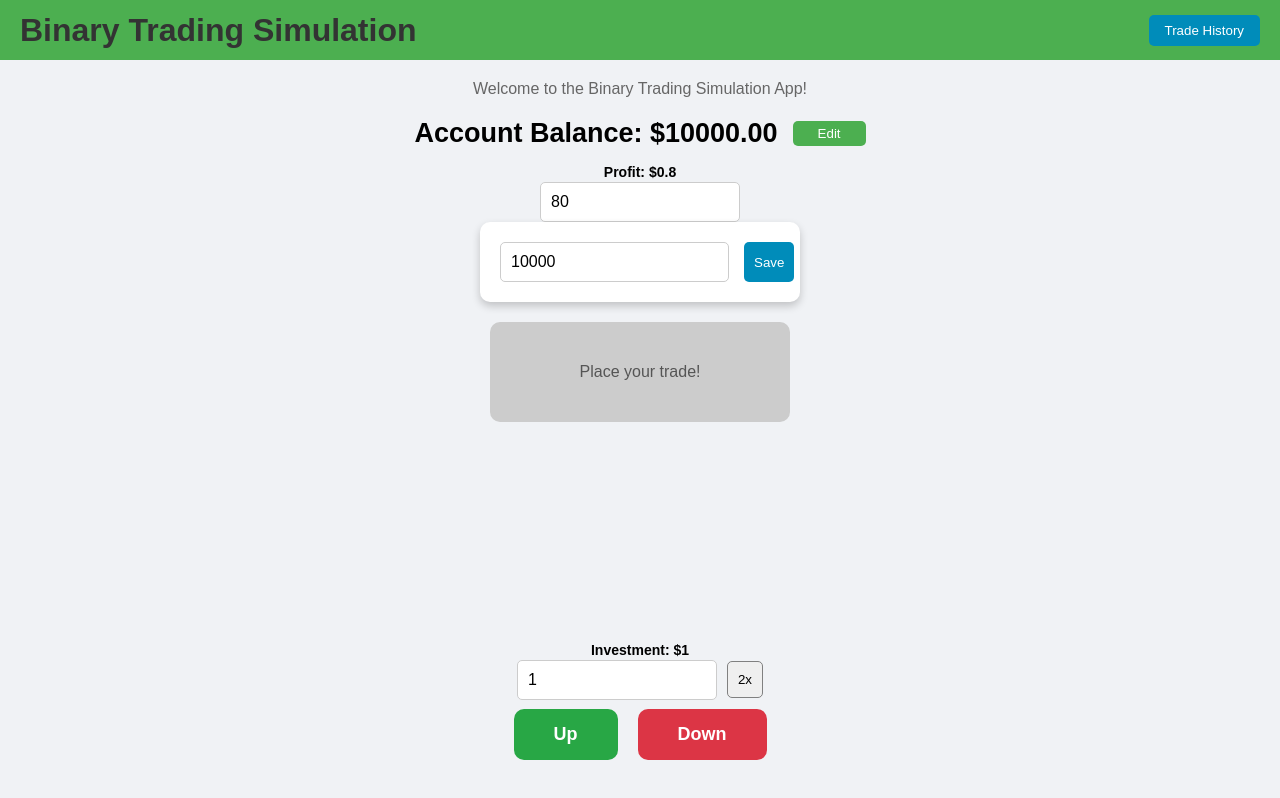
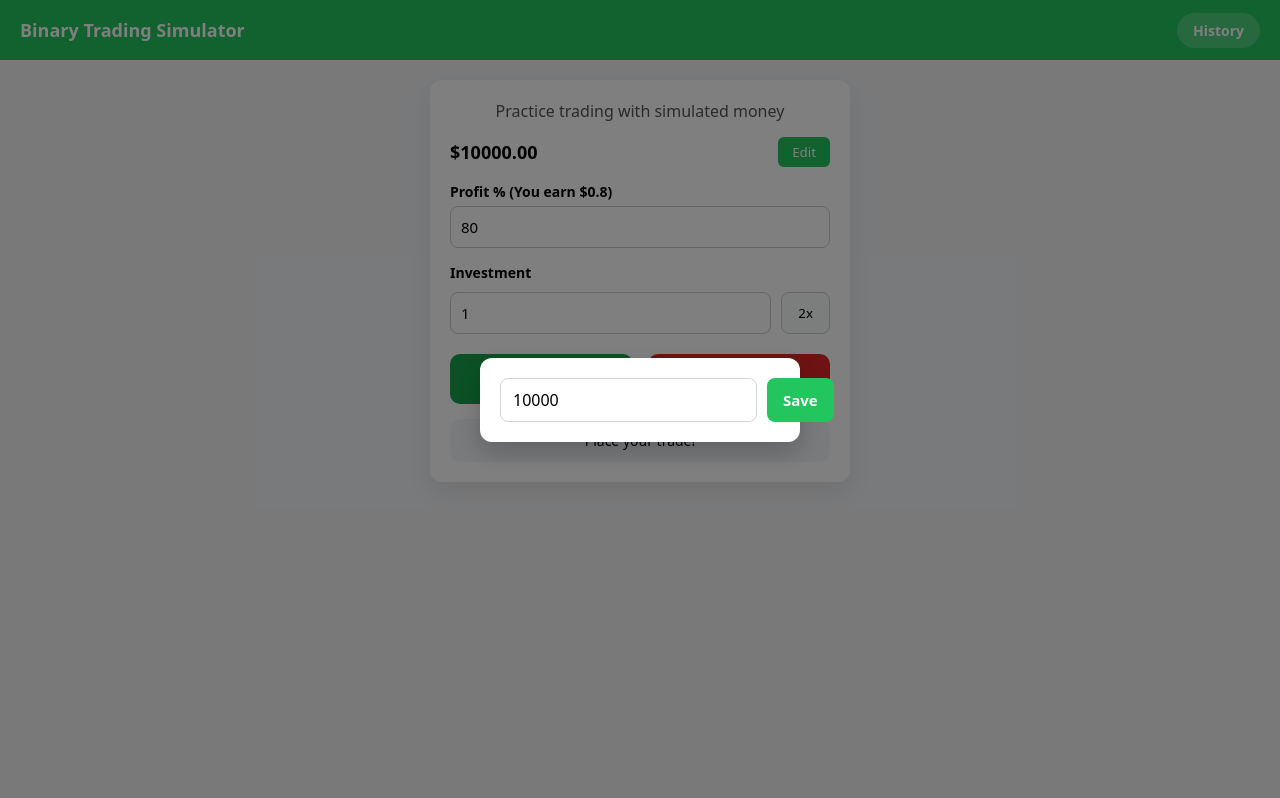
Before and after one commit to awais-2005/binary-trading-simulation, a React (Vite) app: page / in a window 1280 px wide. Both pictures are taken after a click on the button "Edit". Built offline with nearby package versions, Linux system fonts and the light colour scheme.

Commit message:
Got polished version from ChatGPT

```diff
--- a/src/App.jsx
+++ b/src/App.jsx
@@ -12,133 +12,109 @@ function App() {
     const [showHistory, setShowHistory] = useState(false);
     const [profit, setProfit] = useState(Number(localStorage.getItem('profit')) || 80);
 
-    useEffect(() => {
-        localStorage.setItem('balance', balance.toString());
-    }, [balance]);
-
-    useEffect(() => {
-        localStorage.setItem('investment', investment.toString());
-    }, [investment]);
-
-    useEffect(() => {
-        localStorage.setItem('tradeResult', tradeResult);
-    }, [tradeResult]);
-
-    useEffect(() => {
-        localStorage.setItem('tradeHistory', JSON.stringify(tradeHistory));
-    }, [tradeHistory]);
-
-    useEffect(() => {
-        localStorage.setItem('profit', profit.toString());
-    }, [profit]);
+    useEffect(() => localStorage.setItem('balance', balance), [balance]);
+    useEffect(() => localStorage.setItem('investment', investment), [investment]);
+    useEffect(() => localStorage.setItem('tradeResult', tradeResult), [tradeResult]);
+    useEffect(() => localStorage.setItem('tradeHistory', JSON.stringify(tradeHistory)), [tradeHistory]);
+    useEffect(() => localStorage.setItem('profit', profit), [profit]);
 
     const placeTrade = (type) => {
         if (investment > balance) {
-            setTradeResult("Insufficient balance for this investment.");
+            setTradeResult("Insufficient balance.");
             return;
         }
+
         setBalance(balance - investment);
-
         showLoading(true);
 
-        calculateTradeOutcome(type, investment, balance);
-    };
-
-    const calculateTradeOutcome = (type, investmentAmount, currentBalance) => {
         setTimeout(() => {
             const result = Math.random() < 0.5 ? "up" : "down";
+
             if (type === result) {
-                setBalance(currentBalance + investmentAmount*(profit/100));
-                setTradeResult(`You won! The market went ${result}. You gained $${investmentAmount*(profit/100)}.`);
+                setBalance(prev => prev + investment + investment * (profit / 100));
+                setTradeResult(`You won! Gained $${investment * (profit / 100)}`);
             } else {
-                setTradeResult(`You lost! The market went ${result}. You lost $${investmentAmount}.`);
+                setTradeResult(`You lost! Lost $${investment}`);
             }
+
             showLoading(false);
+
             setTradeHistory(prev => [{
                 type,
-                investment: investmentAmount,
-                result: type === result ? "won" : "lost",
-                payout: type === result ? investmentAmount*(profit/100) : -investmentAmount,
+                investment,
+                payout: type === result ? investment * (profit / 100) : -investment,
                 dateTime: new Date().toLocaleString()
             }, ...prev]);
-        }, 3000);
-    }
-
-    const renderTradeHistory = () => {
-        return (
-            <div className='trade-history'>
-                <h2>Trade History</h2>
-                {tradeHistory.length > 0 ? tradeHistory.map((trade, index) => (
-                    <div key={index} className='trade-item'>
-                        <div>
-                            <span className='trade-type'>{trade.type == 'up' ? 'Buy' : 'Sell'}</span>
-                            <span className='payout' style={{color: trade.payout > 0 ? 'green' : 'red'}} >${trade.payout > 0 ? trade.payout : -trade.payout}</span>
-                        </div>
-                        <span className='date-time'>{trade.dateTime || 'XX-XX-XXXX XX:XX:XX'}</span>
-                    </div>
-                )) : <p className='no-trades'>No trades made yet.</p>}
-            </div>
-        );
+        }, 1500);
     };
 
     return (
         <main>
             <div className="navbar">
-            <h1>Binary Trading Simulation</h1>
-            <button className='history' onClick={() => setShowHistory(!showHistory)}>{!showHistory ? 'Trade History' : 'Close'}</button>
-        </div>
-        <p>Welcome to the Binary Trading Simulation App!</p>
-        <div className='balance'>
-            <h2>Account Balance: ${balance.toFixed(2)}</h2>
-            <button className='edit-balance' onClick={() => {setShowSetBalance(!showSetBalance)}}>Edit</button>
+                <h1>Binary Trading Simulator</h1>
+                <button className="history" onClick={() => setShowHistory(!showHistory)}>
+                    {showHistory ? "Close" : "History"}
+                </button>
             </div>
 
-        <span className='profit-label'>Profit: ${investment*(profit/100)}</span>
-        <input className="profit"
-            type="number"
-            min={1}
-            max={100}
-            placeholder="Profit Percentage"
-            value={profit}
-            onChange={(e) => setProfit(Number(e.target.value))}
-        />
+            <div className="card">
+                <p>Practice trading with simulated money</p>
+
+                <div className="balance">
+                    <h2>${balance.toFixed(2)}</h2>
+                    <button className="edit-balance" onClick={() => setShowSetBalance(true)}>Edit</button>
+                </div>
+
+                <div className="input-group">
+                    <label>Profit % (You earn ${investment * (profit / 100)})</label>
+                    <input type="number" value={profit} onChange={e => setProfit(+e.target.value)} />
+                </div>
+
+                <div className="input-group">
+                    <label>Investment</label>
+                    <div className="invest-row">
+                        <input type="number" value={investment} onChange={e => setInvestment(+e.target.value)} />
+                        <button className="double-up" onClick={() => setInvestment(investment * 2)}>2x</button>
+                    </div>
+                </div>
+
+                <div className="trade-buttons">
+                    <button className="trade-button call-button" onClick={() => placeTrade("up")}>UP</button>
+                    <button className="trade-button put-button" onClick={() => placeTrade("down")}>DOWN</button>
+                </div>
+
+                {loading && <div className="loading">Placing trade...</div>}
+                {!loading && <div className="trade-result">{tradeResult}</div>}
+            </div>
 
             {showSetBalance && (
-            <div className='set-balance-content'>
-                <input
-                    type="number"
-                    value={balance}
-                    onChange={(e) => setBalance(Number(e.target.value))}
-                />
-                <button onClick={() => setShowSetBalance(false)}>Save</button>
+                <div className="set-balance-modal">
+                    <div className="set-balance-content">
+                        <input type="number" value={balance} onChange={e => setBalance(+e.target.value)} />
+                        <button className='save-button' onClick={() => setShowSetBalance(false)}>Save</button>
+                    </div>
                 </div>
             )}
 
-        {loading && <div className='loading'>Placing trade...</div>}
-        {tradeResult && !loading && <div className='trade-result'>{tradeResult}</div>}
-
-        <span className='investment-label'>Investment: ${investment}</span>
-
-        <div className="invest-container">
-            <input className="investment"
-                type="number"
-                min={1}
-                placeholder="Investment Amount"
-                value={investment}
-                onChange={(e) => setInvestment(Number(e.target.value))}
-            />
-            <button className='double-up' onClick={() => setInvestment(investment*2)} >2x</button>
+            {showHistory && (
+                <div className="trade-history">
+                    <h3>Trade History</h3>
+                    {tradeHistory.length === 0 && <p>No trades yet</p>}
+                    {tradeHistory.map((t, i) => (
+                        <div key={i} className="trade-item">
+                            <div>
+                                <span>{t.type === 'up' ? 'BUY' : 'SELL'}</span>
+                                <span style={{ color: t.payout > 0 ? 'green' : 'red' }}>
+                                    ${Math.abs(t.payout)}
+                                </span>
                             </div>
-
-        <div className="trade-buttons-container">
-            <button className='trade-button call-button' onClick={() => placeTrade("up")} >Up</button>
-            <button className='trade-button put-button' onClick={() => placeTrade("down")} >Down</button>
+                            <span>{t.dateTime}</span>
                         </div>
-
-        {showHistory && renderTradeHistory()}
-
+                    ))}
+                </div>
+            )}
         </main>
-  )
+    );
 }
 
-export default App
+export default App;
--- a/src/index.css
+++ b/src/index.css
@@ -2,241 +2,265 @@
     margin: 0;
     padding: 0;
     box-sizing: border-box;
-    font-family: Arial, sans-serif;
+    font-family: system-ui, -apple-system, BlinkMacSystemFont, "Segoe UI", sans-serif;
 }
+
 body {
-    background-color: #f0f2f5;
+    background-color: #f3f4f6;
 }
+
 main {
+    min-height: 100vh;
     display: flex;
     flex-direction: column;
     align-items: center;
 }
+
+/* NAVBAR */
 .navbar {
     width: 100%;
     height: 60px;
-    background-color: #4caf50;
+    background-color: #22c55e;
     display: flex;
     align-items: center;
     justify-content: space-between;
     padding: 0 20px;
     color: white;
-    margin-bottom: 20px;
 }
-h1 {
-    color: #333;
+
+.navbar h1 {
+    font-size: 18px;
 }
+
 .history {
     padding: 8px 16px;
+    font-size: 14px;
+    font-weight: 600;
+    border-radius: 999px; /* pill shape */
     border: none;
-    border-radius: 5px;
-    background-color: #008cba;
+    background-color: rgba(255, 255, 255, 0.2);
+    color: #ffffff;
+    cursor: pointer;
+    transition: background-color 0.2s ease, transform 0.1s ease;
+}
+
+.history:hover {
+    background-color: rgba(255, 255, 255, 0.35);
+}
+
+.history:active {
+    transform: scale(0.96);
+}
+
+/* Mobile tweak */
+@media (max-width: 480px) {
+    .history {
+        padding: 6px 12px;
+        font-size: 13px;
+    }
+}
+
+
+/* CARD */
+.card {
+    background: white;
+    width: 95%;
+    max-width: 420px;
+    border-radius: 12px;
+    padding: 20px;
+    margin-top: 20px;
+    box-shadow: 0 10px 25px rgba(0,0,0,0.08);
+}
+
+p {
+    text-align: center;
+    color: #555;
+    margin-bottom: 15px;
+}
+
+/* BALANCE */
+.balance {
+    display: flex;
+    justify-content: space-between;
+    align-items: center;
+}
+
+.balance h2 {
+    font-size: 18px;
+}
+
+.edit-balance {
+    padding: 6px 14px;
+    border-radius: 6px;
+    border: none;
+    background: #22c55e;
     color: white;
     cursor: pointer;
 }
-p {
-    color: #666;
-    margin-bottom: 20px;
-    align-self: center;
-    text-align: center;
+
+/* INPUT GROUP */
+.input-group {
+    margin-top: 15px;
 }
-.balance {
+
+.input-group label {
+    font-size: 14px;
+    font-weight: 600;
+    display: block;
+    margin-bottom: 5px;
+}
+
+.input-group input {
+    width: 100%;
+    padding: 10px;
+    border-radius: 8px;
+    border: 1px solid #ccc;
+    font-size: 15px;
+}
+
+/* INVEST */
+.invest-row {
     display: flex;
-    align-items: center;
-    justify-content: center;
+    gap: 10px;
+    margin-top: 10px;
+}
+
+.double-up {
+    padding: 10px 16px;
+    border-radius: 8px;
+    border: 1px solid #ccc;
+    cursor: pointer;
+    background: #f9fafb;
+}
+
+/* TRADE BUTTONS */
+.trade-buttons {
+    display: flex;
     gap: 15px;
-    font-size: 18px;
-    font-weight: 600;
+    margin-top: 20px;
 }
-.edit-balance {
-    padding: 5px 25px;
+
+.trade-button {
+    flex: 1;
+    padding: 14px;
+    font-size: 16px;
+    font-weight: bold;
+    border-radius: 10px;
     border: none;
-    border-radius: 5px;
-    background-color: #4caf50;
     color: white;
     cursor: pointer;
 }
-.edit-balance:hover {
-    background-color: #45a049;
+
+.call-button {
+    background: #16a34a;
 }
+
+.put-button {
+    background: #dc2626;
+}
+
+/* RESULT */
+.loading,
+.trade-result {
+    margin-top: 15px;
+    padding: 12px;
+    text-align: center;
+    background: #f1f5f9;
+    border-radius: 10px;
+    font-size: 14px;
+}
+
+/* MODAL */
 .set-balance-modal {
     position: fixed;
-    top: 0;
-    left: 0;
-    width: 100%;
-    height: 100%;
-    background-color: rgba(0, 0, 0, 0.5);
+    inset: 0;
+    background: rgba(0,0,0,0.5);
     display: flex;
     align-items: center;
     justify-content: center;
 }
+
 .set-balance-content {
-    width: 80%;
-    max-width: 320px;
-    background-color: white;
+    background: white;
     padding: 20px;
     border-radius: 10px;
-    box-shadow: 0 4px 8px rgba(0, 0, 0, 0.2);
+    width: 90%;
+    max-width: 300px;
     display: flex;
-    gap: 15px;
+    gap: 10px;
 }
+.set-balance-content {
+    background-color: #ffffff;
+    width: 90%;
+    max-width: 320px;
+    padding: 20px;
+    border-radius: 12px;
+    display: flex;
+    gap: 10px;
+    box-shadow: 0 10px 25px rgba(0, 0, 0, 0.2);
+}
+
+/* Input */
 .set-balance-content input {
-    padding: 10px;
+    flex: 1;
+    padding: 10px 12px;
     font-size: 16px;
-    border: 1px solid #ccc;
-    border-radius: 5px;
+    border-radius: 8px;
+    border: 1px solid #d1d5db;
+    outline: none;
 }
-.set-balance-content button {
-    padding: 10px;
+
+.set-balance-content input:focus {
+    border-color: #22c55e;
+}
+
+/* Save Button */
+.save-button {
+    padding: 10px 16px;
+    font-size: 15px;
+    font-weight: 600;
+    border-radius: 8px;
     border: none;
-    border-radius: 5px;
-    background-color: #008cba;
+    background-color: #22c55e;
     color: white;
     cursor: pointer;
-}
-.set-balance-content button:hover {
-    background-color: #007bb5;
+    transition: background-color 0.2s ease, transform 0.1s ease;
 }
 
-.profit-label {
-    margin-top: 15px;
-    font-size: 14px;
-    font-weight: 600;
-}
-.investment-label {
-    font-size: 14px;
-    font-weight: 600;
-    position: absolute;
-    bottom: 142px;
+.save-button:hover {
+    background-color: #16a34a;
 }
 
-.invest-container {
-    display: flex;
-    align-items: center;
-    gap: 10px;
-    position: absolute;
-    bottom: 100px;
+.save-button:active {
+    transform: scale(0.97);
 }
 
-.double-up {
-    padding: 10px;
-    border: solid grey 1px;
-    border-radius: 5px;
+/* HISTORY */
+.trade-history {
+    position: fixed;
+    top: 70px;
+    right: 10px;
+    width: 90%;
+    max-width: 300px;
+    background: white;
+    border-radius: 12px;
+    padding: 15px;
+    box-shadow: 0 10px 25px rgba(0,0,0,0.15);
 }
 
-.profit {
-    margin-top: 2px;
-    padding: 10px;
-    font-size: 16px;
-    border: 1px solid #ccc;
-    border-radius: 5px;
-    width: 200px;
+.trade-item {
+    border-bottom: 1px solid #eee;
+    padding: 8px 0;
 }
 
-.investment {
-    margin-top: 2px;
-    padding: 10px;
-    font-size: 16px;
-    border: 1px solid #ccc;
-    border-radius: 5px;
-    width: 200px;
-}
-
-.trade-buttons-container {
-    margin-top: 30px;
-    display: flex;
-    gap: 20px;
-    position: absolute;
-    bottom: 40px;
-}
-.trade-button {
-    padding: 15px 40px;
-    border: none;
-    border-radius: 10px;
-    color: white;
-    font-size: 18px;
-    font-weight: bold;
-    cursor: pointer;
-    transition: background-color 0.3s ease;
-}
-.call-button {
-    background-color: #28a745;
-}
-.call-button:hover {
-    background-color: #218838;
-}
-.put-button {
-    background-color: #dc3545;
-}
-.put-button:hover {
-    background-color: #c82333;
-}
-.loading {
-    margin-top: 20px;
-    height: 50px;
-    width: 300px;
-    display: flex;
-    align-items: center;
-    justify-content: center;
-    background: #ccc;
-    border-radius: 10px;
-    padding: 15px;
-    font-size: 16px;
-    color: #555;
-}
-.trade-result {
-    margin-top: 20px;
-    height: 100px;
-    width: 300px;
-    display: flex;
-    align-items: center;
-    justify-content: center;
-    background: #ccc;
-    border-radius: 10px;
-    padding: 15px;
-    font-size: 16px;
-    color: #555;
-}
-.trade-history {
-    position: fixed;
-    top: 80px;
-    right: 20px;
-    width: 300px;
-    max-height: 400px;
-    overflow-y: auto;
-    background-color: white;
-    border: 1px solid #ccc;
-    border-radius: 10px;
-    box-shadow: 0 4px 8px rgba(0, 0, 0, 0.2);
-    padding: 15px;
-    z-index: 1000;
-}
-.trade-history h2 {
-    margin-bottom: 10px;
-    text-align: center;
-}
-.trade-item {
-    display: flex;
-    flex-direction: column;
-    gap: 5px;
-    padding: 10px;
-    border-bottom: 1px solid #eee;
-}
 .trade-item div {
     display: flex;
     justify-content: space-between;
+    font-weight: 600;
+    font-size: 14px;
 }
-.trade-item div span {
-    font-weight: 700;
-    font-size: 15px;
-}
+
 .trade-item span {
     font-size: 12px;
-    color: #333;
+    color: #555;
 }
-.no-trades {
-    text-align: center;
-    color: #777;
-    font-size: 14px;
-    margin-top: 20px;
-}
```
Lines whose indentation alone changed are shown as unchanged.
